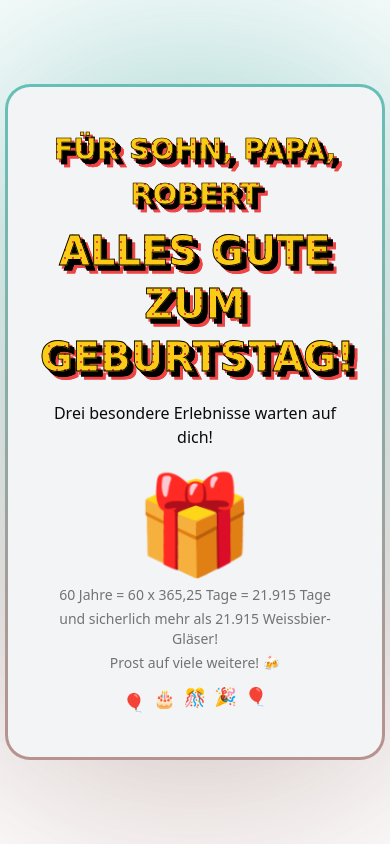
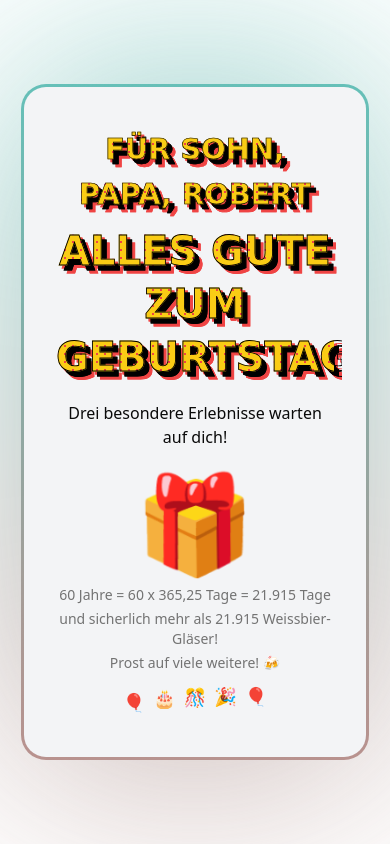
Before and after one commit to KorbiQWeidinger/robert-60, a React (Vite) app: page / in a window 390 px wide. Built offline with nearby package versions, Linux system fonts and the light colour scheme.

Commit message:
improvements

```diff
--- a/src/components/title-card.tsx
+++ b/src/components/title-card.tsx
@@ -19,7 +19,7 @@ export function TitleCard({ onOpen }: TitleCardProps) {
   };
 
   return (
-    <div className="min-h-screen bg-background flex flex-col items-center justify-center p-2 sm:p-4">
+    <div className="min-h-screen bg-background flex flex-col items-center justify-center p-6 sm:p-4">
       <NeonGradientCard
         className="w-full max-w-5xl mx-auto"
         neonColors={{
--- a/src/components/voucher-display.tsx
+++ b/src/components/voucher-display.tsx
@@ -61,7 +61,7 @@ export function VoucherDisplay() {
       <div className="w-full max-w-4xl mx-auto">
         {/* Image Card with Neon Gradient Border */}
         <NeonGradientCard
-          className="relative aspect-[3/4] sm:aspect-[3/2] lg:aspect-[4/3]"
+          className="relative aspect-[4/5] sm:aspect-[3/2] lg:aspect-[4/3]"
           borderSize={3}
           borderRadius={16}
           neonColors={{
```
